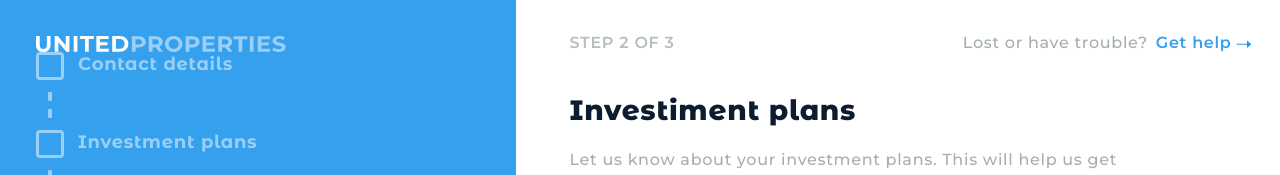
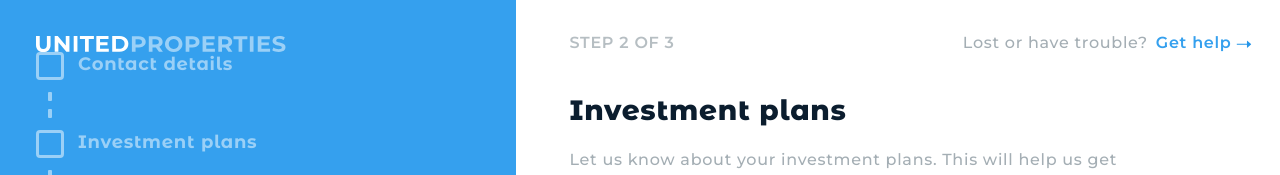
Before and after one commit to cavaglieridomenico/user-onboarding, a React (Create React App) app: page /plans in a window 1280 px wide. Shown: the top 175 px of the page. Built offline with nearby package versions, Linux system fonts and the light colour scheme.

Commit message:
[UPDATED] Modal in each of the pages
The Modal is no longer present in App.js

```diff
--- a/src/App.js
+++ b/src/App.js
@@ -5,12 +5,10 @@ import Plans from './pages/Plans';
 import Preferences from './pages/Preferences';
 import Error from './pages/Error';
 import Logo from './components/Logo';
-import Modal from './components/Modal';
 
 function App() {
   return (
     <Router>
-      <Modal />
       <Logo view='logo-mobile' />
       <Switch>
         <Route exact path='/'>
--- a/src/pages/Contact.js
+++ b/src/pages/Contact.js
@@ -4,6 +4,7 @@ import Header from '../components/Header';
 import Footer from '../components/Footer';
 import LinkToModal from '../components/LinkToModal';
 import { useGlobalContext } from '../context';
+import Modal from '../components/Modal';
 
 const Contact = () => {
   const { getContact } = useGlobalContext();
@@ -25,6 +26,7 @@ const Contact = () => {
 
   return (
     <div className='onboarding-outerbox'>
+      <Modal />
       <Sidebar
         text={`We care about your time, that's why we created a 3-stage onboarding that will not take more than 5 minutes to complete`}
         author={'William Mac'}
--- a/src/pages/Plans.js
+++ b/src/pages/Plans.js
@@ -3,6 +3,7 @@ import Sidebar from '../components/Sidebar';
 import Header from '../components/Header';
 import Footer from '../components/Footer';
 import { useGlobalContext } from '../context';
+import Modal from '../components/Modal';
 
 const Plans = () => {
   const { getPlans } = useGlobalContext();
@@ -27,10 +28,11 @@ const Plans = () => {
         author={'Jodie Sears'}
         role={'UNITEDPROPERTIES’ AGENT'}
       />
+      <Modal />
       <div className='onboarding-innerbox'>
         <Header number={2} />
         <section className='plans'>
-          <h1>Investiment plans</h1>
+          <h1>Investment plans</h1>
           <article>
             <p className='planning-text'>
               Let us know about your investment plans. This will help us get you
--- a/src/pages/Preferences.js
+++ b/src/pages/Preferences.js
@@ -3,6 +3,7 @@ import Sidebar from '../components/Sidebar';
 import Header from '../components/Header';
 import Footer from '../components/Footer';
 import { useGlobalContext } from '../context';
+import Modal from '../components/Modal';
 
 const Preferences = () => {
   const { getPreferences, setDataReady } = useGlobalContext();
@@ -29,6 +30,7 @@ const Preferences = () => {
         author={'Ollie Mcmahon'}
         role={'MANAGING DIRECTOR'}
       />
+      <Modal />
       <div className='onboarding-innerbox pref'>
         <Header number={3} />
         <section className='pref'>
```
